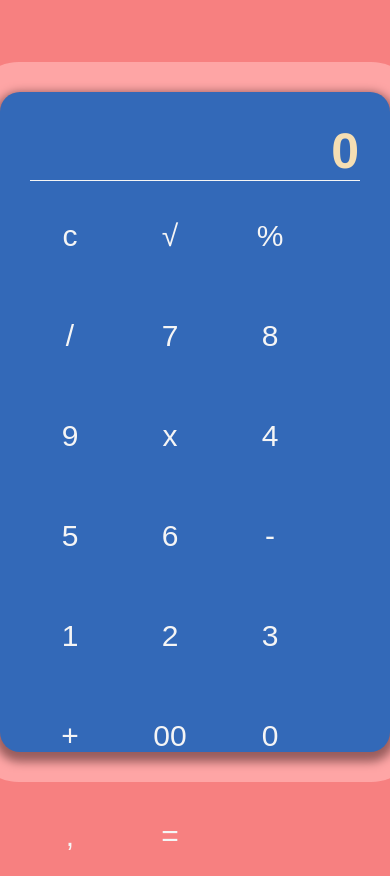
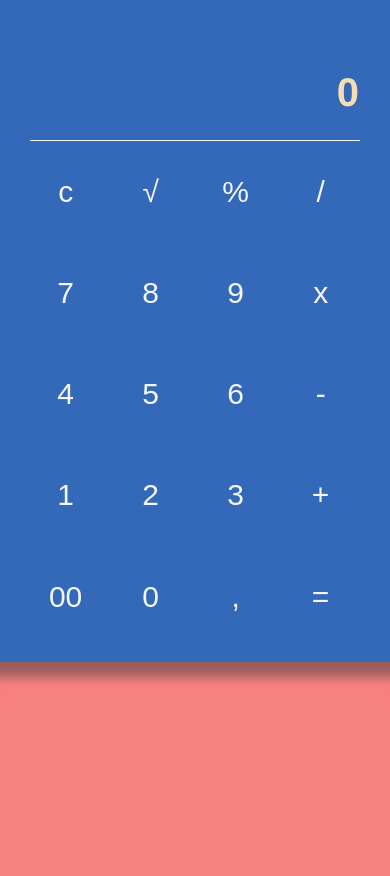
Before and after one commit to gtm003/calculator, a website built with Vite: page index.html in a window 390 px wide. After the commit the page ends 844 px from the top, so only its background shows below. Built offline with nearby package versions, Linux system fonts and the light colour scheme.

Commit message:
Add adaptive for mobile size

```diff
--- a/src/style.scss
+++ b/src/style.scss
@@ -1,3 +1,9 @@
+$gapBig: 2rem;
+$gapSmall: 1rem;
+$paddingBig: 4rem;
+$paddingSmall: 3rem;
+$breakPoint: 425px;
+
 html {
   font-size: 10px;
   background-color: #f78080;
@@ -5,6 +11,7 @@ html {
 
 body {
   margin: 0;
+  padding: 0;
 }
 
 #app {
@@ -20,34 +27,40 @@ body {
   display: flex;
   flex-direction: column;
   background: #3369b8;
-  width: 380px;
-  height: 600px;
+  width: 100vw;
+  max-width: $breakPoint;
+  box-sizing: border-box;
   border-radius: 20px;
-  padding: 3rem;
+  padding: $paddingBig;
   box-shadow: 0 5px 10px 5px #995d5d, 0 0 0 30px #fea5a5;
   .display1 {
     height: 50px;
     font-size: 2rem;
     text-align: right;
+    overflow: hidden;
   }
   .display2 {
-    height: 100px;
+    height: 70px;
     border-bottom: solid 1px whitesmoke;
     font-size: 5rem;
     text-align: right;
     margin-bottom: 1.5rem;
     font-weight: 700;
     letter-spacing: 1px;
+    overflow: hidden;
   }
   .controls {
-    display: flex;
-    flex-direction: row;
-    flex-wrap: wrap;
-    gap: 2rem;
+    display: grid;
+    grid-template-columns: repeat(4, 1fr);
+    grid-template-rows: repeat(5, 1fr);
+    grid-column-gap: $gapBig;
+    grid-row-gap: 1rem;
     .button {
       border: none;
-      height: 80px;
-      width: 80px;
+      width: calc((100vw - 2 * $paddingBig - 3 * $gapBig) / 4);
+      max-width: calc(($breakPoint - 2 * $paddingBig - 3 * $gapBig) / 4);
+      height: calc((100vw - 2 * $paddingBig - 3 * $gapBig) / 4);
+      max-height: calc(($breakPoint - 2 * $paddingBig - 3 * $gapBig) / 4);
       border-radius: 50%;
       color: #f5f5f5;
       font-size: 3rem;
@@ -65,3 +78,31 @@ body {
     }
   }
 }
+
+@media screen and (max-width: $breakPoint) {
+  #app {
+    align-items: flex-start;
+  }
+  .container {
+    width: 100vw;
+    border-radius: 0;
+    padding: $paddingSmall;
+    box-shadow: 0 5px 10px 10px #995d5d;
+    .display1 {
+      height: 40px;
+      font-size: 2rem;
+      text-align: right;
+    }
+    .display2 {
+      font-size: 4rem;
+    }
+    .controls {
+      grid-column-gap: $gapSmall;
+      grid-row-gap: 3rem;
+      .button {
+        width: calc((100vw - 2 * $paddingSmall - 3 * $gapSmall) / 4);
+        height: calc((100vw - 2 * $paddingSmall - 3 * $gapSmall) / 4);
+      }
+    }
+  }
+}
```
